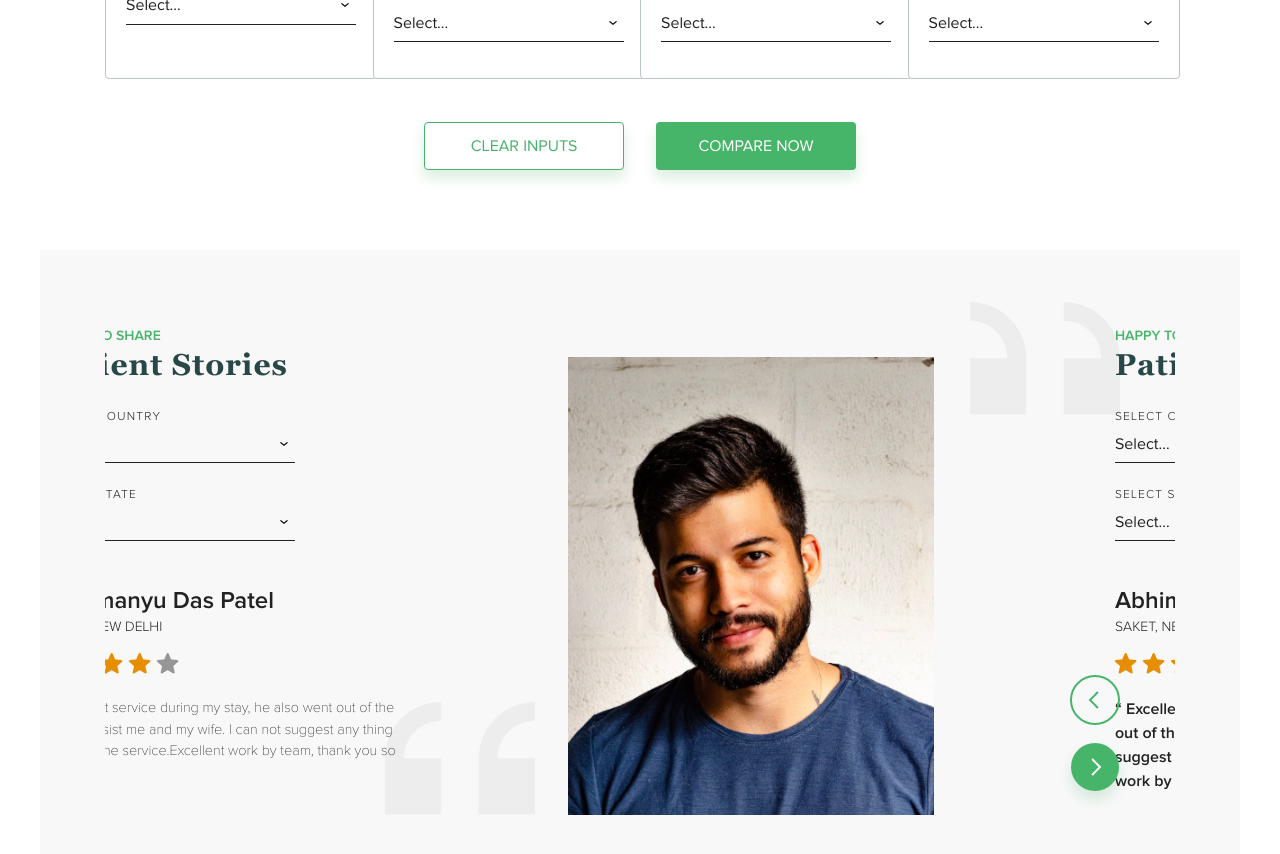
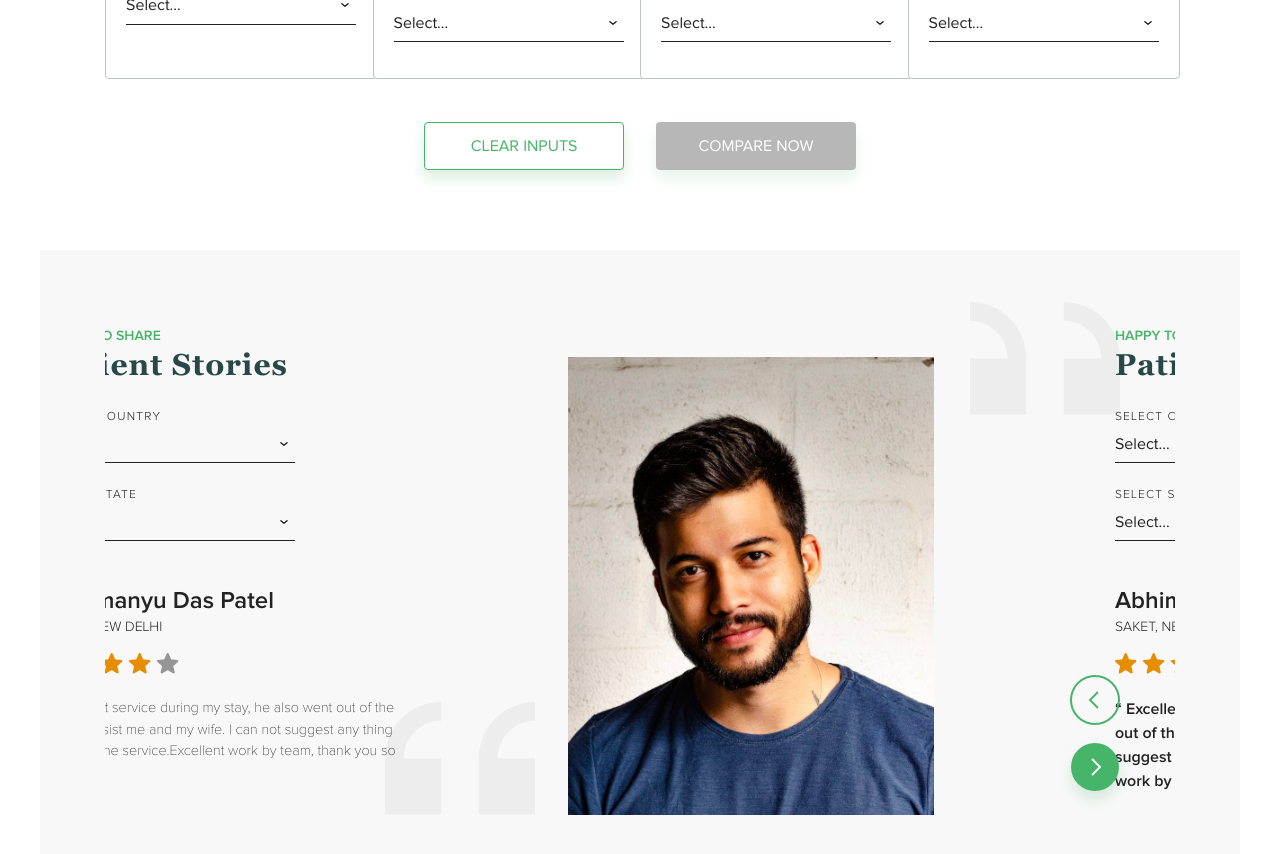
Before and after one commit to developerajendra/nextjs-typescript, a Next.js app: page /home in a window 1280 px wide. Shown: the part 1980-2834 px from the top of the page. Built offline with nearby package versions, Linux system fonts and the light colour scheme; no server answers; a web font is replaced by a local one; what next-redux-wrapper would draw is missing.

Commit message:
compare hospital homepage implemented

```diff
--- a/components/common/compareDestinationCard/compareDestinationCard.tsx
+++ b/components/common/compareDestinationCard/compareDestinationCard.tsx
@@ -11,9 +11,11 @@ interface destinationCard{
     onDropDownSelect?:Function;
     hospitalListLoader?:object;
     index?:number;
+    clearInputs?:boolean;
+    onHospitalSelect?:Function,
 }
 
-function CompareDestinationCard({image, countryList, loader, onDropDownSelect, hospitalList, index}:destinationCard) {
+function CompareDestinationCard({image, countryList, loader, onDropDownSelect, onHospitalSelect, hospitalList, index, clearInputs}:destinationCard) {
 
 
     return (
@@ -26,8 +28,8 @@ function CompareDestinationCard({image, countryList, loader, onDropDownSelect, h
 
             <Card.Body>
                 {loader &&   <Loader/> }
-                 <SelectBox groupName={index} onSelect={onDropDownSelect} options={countryList} label="SELECT COUNTRY"/>
-                  <SelectBox  options={hospitalList}  onSelect={onDropDownSelect}  label="SELECT HOSPITAL"/>
+                 <SelectBox clearInputs={clearInputs} groupName={index} onSelect={onDropDownSelect} options={countryList} label="SELECT COUNTRY"/>
+                  <SelectBox clearInputs={clearInputs} groupName={index}  options={hospitalList}  onSelect={onHospitalSelect}  label="SELECT HOSPITAL"/>
             </Card.Body>
         </Card>
     )
--- a/components/common/medicalButton/medicalButton.tsx
+++ b/components/common/medicalButton/medicalButton.tsx
@@ -9,8 +9,10 @@ interface button{
     disabled?:boolean;
     routeOutlineLink?:string;
     routeOutlineAs?:string;
+    onButtonOutlineClick?:Function;
 }
-function MedicalButton({type, text, routeLink, disabled, routeOutlineLink, routeOutlineAs}:button) {
+function MedicalButton({type, text, routeLink, disabled, routeOutlineLink, routeOutlineAs, onButtonOutlineClick}:button) {
+
     return (
             <>
                {type =='primary' && (routeLink ?  <Link href={routeLink}>
@@ -18,7 +20,7 @@ function MedicalButton({type, text, routeLink, disabled, routeOutlineLink, route
                </Link> : <Button   className={disabled ? "button-primary disabled" : "button-primary"} variant="primary">{text.toUpperCase()}</Button>)}
                {type =='outline' && (routeOutlineLink ? <Link href={routeOutlineLink} as={routeOutlineAs}>
                     <Button   className={disabled ? "button-primary button-outline disabled" : "button-primary button-outline"} variant="primary">{text.toUpperCase()}</Button>
-                </Link> :  <Button   className={disabled ? "button-primary button-outline disabled" : "button-primary button-outline"} variant="primary">{text.toUpperCase()}</Button>)}
+                </Link> :  <Button onClick={(e)=>onButtonOutlineClick(e)}  className={disabled ? "button-primary button-outline disabled" : "button-primary button-outline"} variant="primary">{text.toUpperCase()}</Button>)}
             </>
     )
 }
--- a/components/common/selectBox/selectBox.tsx
+++ b/components/common/selectBox/selectBox.tsx
@@ -11,8 +11,9 @@ interface dropdown{
     selectedValue?: object;
     isDisable?:boolean;
     groupName?:any;
+    clearInputs?:boolean;
 }
-function SelectBox({label, defaultSelectText, styleTypeDefault, options, onSelect, selectedValue, isDisable, groupName }:dropdown) {
+function SelectBox({label, defaultSelectText, styleTypeDefault, options, onSelect, selectedValue, isDisable, groupName, clearInputs }:dropdown) {
     const handleChange = (selectedOption, index) => {
         onSelect && onSelect(selectedOption, index);
       };
@@ -22,6 +23,7 @@ function SelectBox({label, defaultSelectText, styleTypeDefault, options, onSelec
           display:'none'
         })
       }
+
 
     return (
       <div className={styleTypeDefault ? "dropdown-wrapper-default" :"dropdown-wrapper"}>
@@ -33,7 +35,6 @@ function SelectBox({label, defaultSelectText, styleTypeDefault, options, onSelec
                     name={groupName}
                     defaultValue={selectedValue}
                     styles={customStyles}
-                      // value={selectedOption}
                     onChange={handleChange}
                     options={options}
                     isDisabled={isDisable}
--- a/components/compareDestinationList/compareDestinationList.tsx
+++ b/components/compareDestinationList/compareDestinationList.tsx
@@ -17,18 +17,40 @@ const fetchTopHospialsByCountryData = (selectedCountry:any, dispatch)=>{
 }
 
 
-const cards = [
+const cardsInitialValue = [
     {index:0, data:[],loader:false},
     {index:1, data:[],loader:false},
     {index:2, data:[],loader:false},
     {index:3, data:[],loader:false}
 ];
 
+
+const hospitalInitialValue = [
+    {index:0, id:null},
+    {index:1, id:null},
+    {index:2, id:null},
+    {index:3, id:null}
+];
+
+/**
+ * Compare product route URL
+ * @param selectedHospital
+ */
+const generateRouteURL = (selectedHospital)=>{
+    let route = '';
+    selectedHospital.map(hospital=>{
+        hospital.id ? route += `&hospital=${hospital.id}` : '';
+    });
+   return route.lastIndexOf("=")>10 ? `/hospital/compareResult?${route.substring(1)}` : '';
+}
+
+
 function CompareDestinationList() {
     const dispatch = useDispatch();
     const {countryListData, countryListLoader} = useSelector(state => state.countryList);
-    // const {hospitalsByCountryData, hospitalsByCountryLoader} = useSelector(state => state.hospitalsByCountry)
-    const [hospitalList, setHospitalList] = useState(cards);
+    const [hospitalList, setHospitalList] = useState(cardsInitialValue);
+    const [clearInputs, setclearInputs] = useState(false);
+    const [selectedHospital, setselectedHospital] = useState(hospitalInitialValue);
 
     //on country change set hospital list based on selected country
     const onCountrySelect = (selectedValue, card)=>{
@@ -44,7 +66,20 @@ function CompareDestinationList() {
         });
     }
 
+    const onSelectClearInputs = ()=>{
+        setHospitalList(cardsInitialValue);
+    }
 
+
+    const onHospitalSelect = (selectedValue, card)=>{
+        const index = card.name;
+        const array = [...selectedHospital];
+        array[index] = {...array[index], id:selectedValue.value}
+        setselectedHospital(array);
+
+
+    }
+    const routeURL = generateRouteURL(selectedHospital);
 
 
     return (
@@ -65,10 +100,12 @@ function CompareDestinationList() {
                                     <CompareDestinationCard
                                     image={index == 0 ? 'india' : ''}
                                     index={index}
+                                    onHospitalSelect={onHospitalSelect}
                                     onDropDownSelect={onCountrySelect}
                                     countryList={countryListData}
                                     loader={countryListLoader || card.loader}
                                     hospitalList={card.data}
+                                    clearInputs={clearInputs}
                                     />
                                 </Col>
                             )
@@ -76,8 +113,8 @@ function CompareDestinationList() {
                     }
                 </Row>
                 <Row className="button-wrapper">
-                        <MedicalButton text="Clear Inputs" type="outline" />
-                        <MedicalButton text="COMPARE NOW" type="primary" routeLink="/hospital/compareResult" />
+                        <MedicalButton onButtonOutlineClick={onSelectClearInputs} text="Clear Inputs" type="outline" />
+                        <MedicalButton disabled={!Boolean(routeURL)} text="COMPARE NOW" type="primary" routeLink={routeURL} />
                 </Row>
             </div>
         </div>
```
Lines whose indentation alone changed are shown as unchanged.
